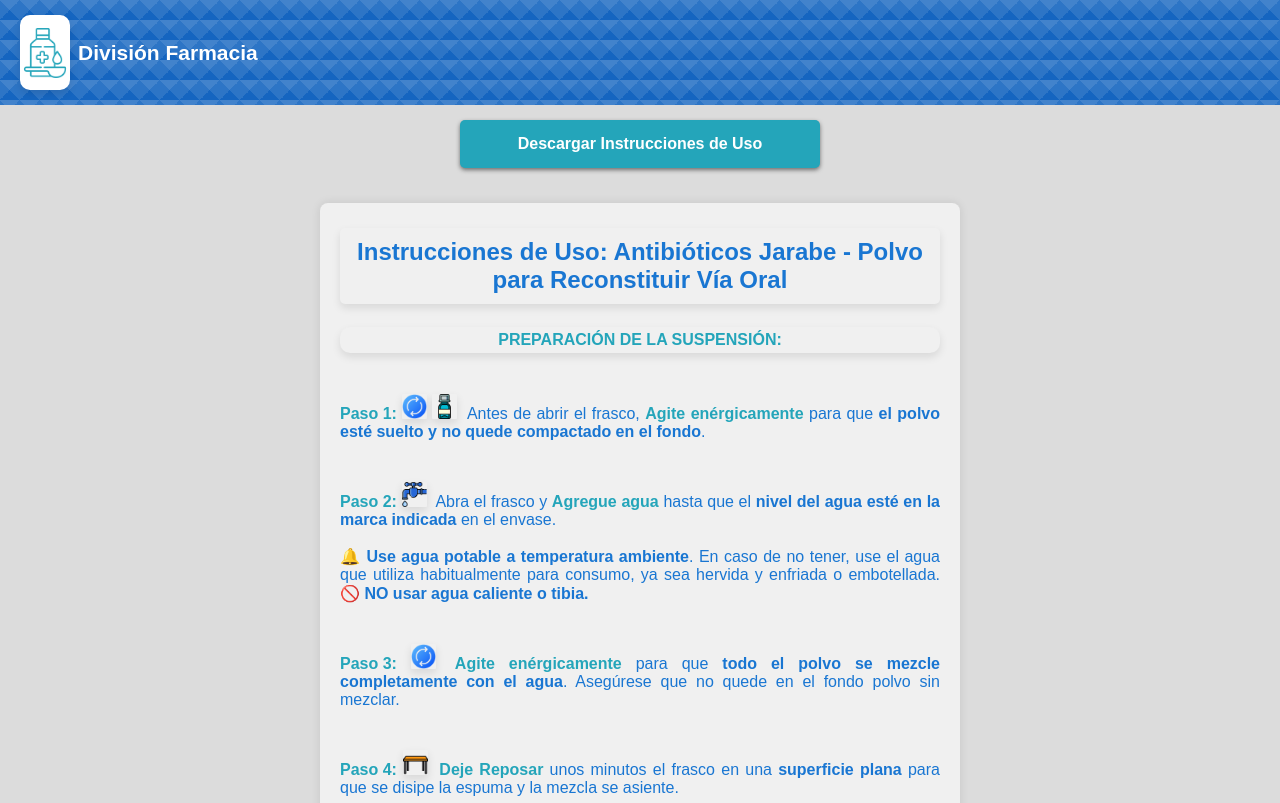
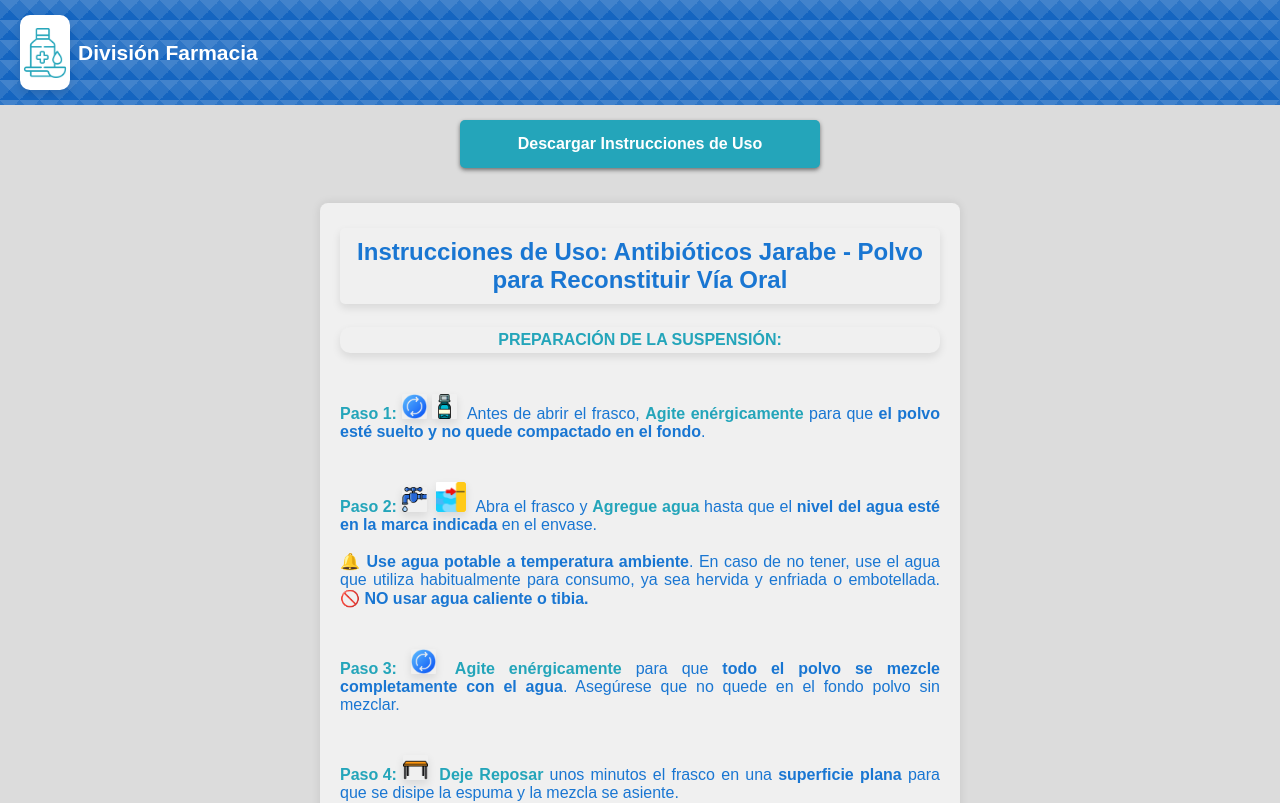
Before and after one commit to MartuV/instrucciones-uso, a React (Create React App) app: page /instrucciones-uso/jarabes in a window 1280 px wide. Shown: the top 803 px of the page. Built offline with nearby package versions, Linux system fonts and the light colour scheme.

Commit message:
cambio icono enrasar

```diff
--- a/src/componentes/Jarabes.js
+++ b/src/componentes/Jarabes.js
@@ -5,6 +5,7 @@ import jarabeInicial from '../imagenes/jarabe_inicial.png';
 import dosificar from '../imagenes/dosificar.png';
 import enrasar from '../imagenes/enrasar.png';
 import grifo from '../imagenes/grifo.png';
+import marca from '../imagenes/marca.png';
 import mesa from '../imagenes/tabla.png';
 import '../App.css';
 import '../estilos/instrucciones.css';
@@ -39,7 +40,7 @@ function Jarabes() {
                     <p><strong id="aling-izq">Paso 1:</strong> <img src={agitar} alt="agitar" className="instruction-icon" /><img src={jarabeInicial} alt="jarabe inicial" className="instruction-icon" /> Antes de abrir el frasco, <strong>Agite enérgicamente</strong> para que <strong id="azul">el polvo esté suelto y no quede compactado en el fondo</strong>.
                     </p>
 
-                    <p><strong id="aling-izq">Paso 2:</strong> <img src={grifo} alt="enrasar" className="instruction-icon" /> Abra el frasco y <strong>Agregue agua</strong> hasta que el <strong id="azul">nivel del agua esté en la marca indicada</strong> en el envase.
+                    <p><strong id="aling-izq">Paso 2:</strong> <img src={grifo} alt="grifo" className="instruction-icon" /> <img src={marca} alt="llenar hasta la marca" className="instruction-icon3" /> Abra el frasco y <strong>Agregue agua</strong> hasta que el <strong id="azul">nivel del agua esté en la marca indicada</strong> en el envase.
                     <br />
                     <br/>
                     🔔 <strong id="azul">Use agua potable a temperatura ambiente</strong>. En caso de no tener, use el agua que utiliza habitualmente para consumo, ya sea hervida y enfriada o embotellada. 🚫 <strong id="azul">NO usar agua caliente o tibia.</strong>
```
Also changed, not shown: src/imagenes/enrasar.png, src/imagenes/marca.png (added).
